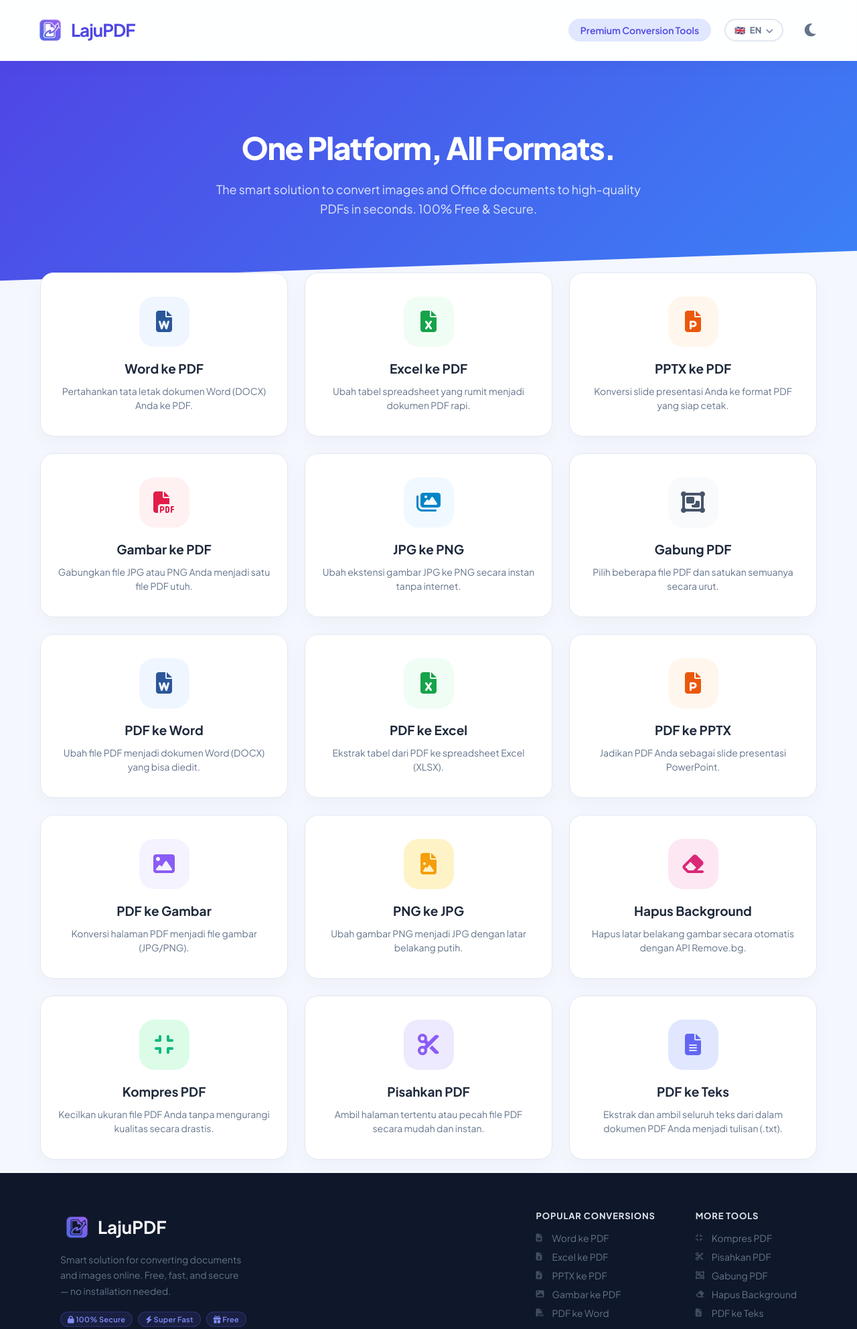
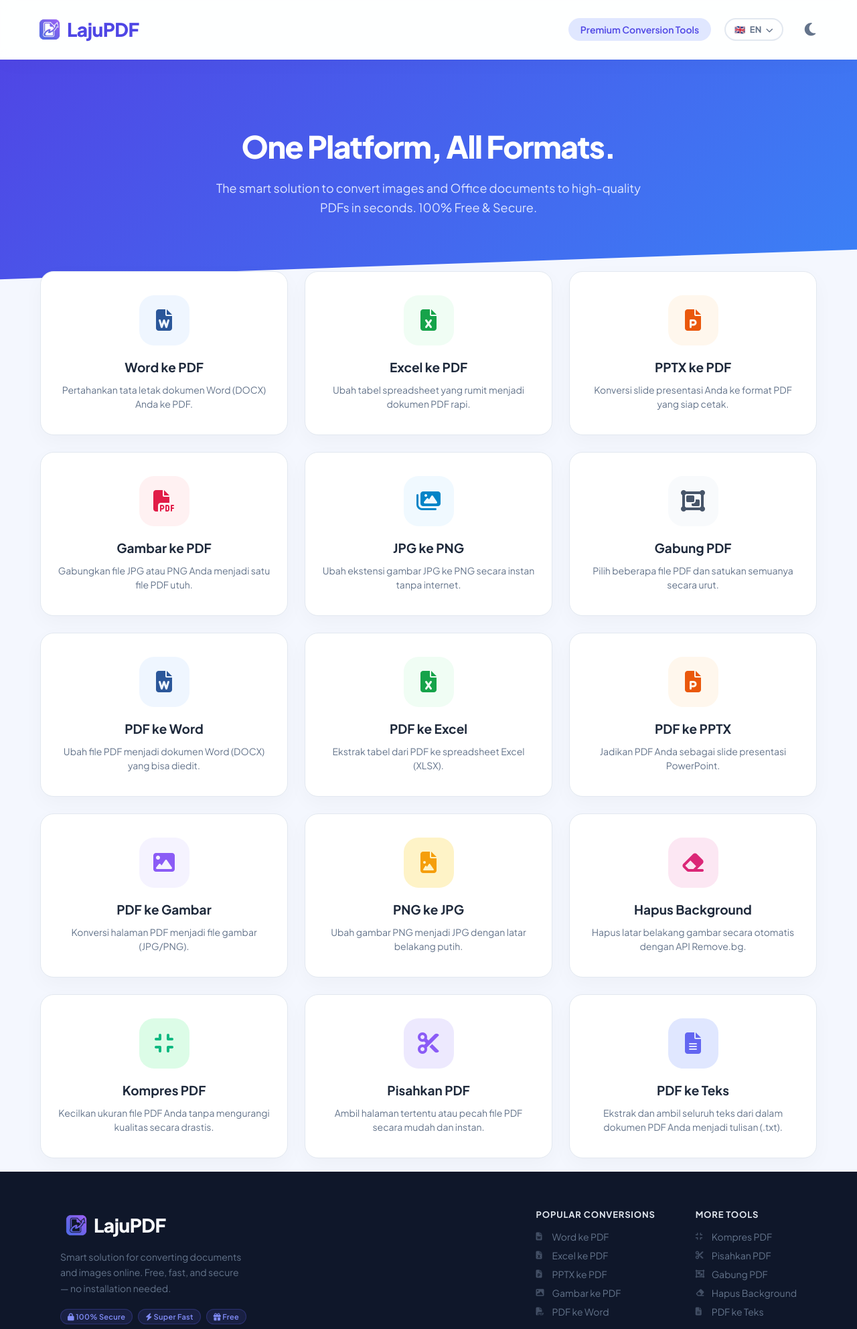
Before and after one commit to lutfiansyah15sans-maker/lutfiansyah15sans-maker.github.io, a plain HTML site: page index.html in a window 1280 px wide. Shown: the top 1985 px of the page at 67% size. Drawn offline with nearby package versions, Linux system fonts and the light colour scheme.

```diff
--- a/index.html
+++ b/index.html
@@ -998,8 +998,8 @@
     <div class="page-shell">
         <header>
             <a href="/" class="logo" id="logo-btn" style="display: flex !important; align-items: center !important; gap: 0 !important; text-decoration: none;">
-                <img src="lajupdf-favicon.png" alt="LajuPDF Icon" style="height: 50px !important; width: auto !important; margin: 0 6px 0 0 !important; padding: 0 !important; display: block !important;">
-                <span style="margin: 0 !important; padding: 0 !important; line-height: 1 !important; font-size: 26px !important; font-weight: bold !important; color: inherit;">LajuPDF</span>
+                <img src="lajupdf-favicon.png" alt="LajuPDF Icon" style="height: 48px !important; width: auto !important; margin: 0 2px 0 0 !important; padding: 0 !important; display: block !important;">
+                <span style="margin: 0 !important; padding: 0 !important; line-height: 1 !important; font-size: 28px !important; font-weight: 800 !important; color: inherit; letter-spacing: -0.5px;">LajuPDF</span>
             </a>
             <div class="header-right">
                 <div class="header-tag" id="header-tag-text">Alat Konversi Premium</div>
@@ -1109,8 +1109,8 @@
                 <div class="footer-top">
                     <div class="footer-brand">
                         <a href="/" class="footer-logo" style="display: flex !important; align-items: center !important; gap: 0 !important; text-decoration: none;">
-                            <img src="lajupdf-favicon.png" alt="LajuPDF Icon" style="height: 50px !important; width: auto !important; margin: 0 6px 0 0 !important; padding: 0 !important; display: block !important;">
-                            <span style="margin: 0 !important; padding: 0 !important; line-height: 1 !important; font-size: 26px !important; font-weight: bold !important; color: inherit;">LajuPDF</span>
+                            <img src="lajupdf-favicon.png" alt="LajuPDF Icon" style="height: 48px !important; width: auto !important; margin: 0 2px 0 0 !important; padding: 0 !important; display: block !important;">
+                            <span style="margin: 0 !important; padding: 0 !important; line-height: 1 !important; font-size: 28px !important; font-weight: 800 !important; color: inherit; letter-spacing: -0.5px;">LajuPDF</span>
                         </a>
                         <p class="footer-tagline">Solusi cerdas untuk konversi dokumen dan gambar secara online. Gratis, cepat, dan aman &mdash; tanpa instalasi.</p>
                         <div class="footer-badges">
```
